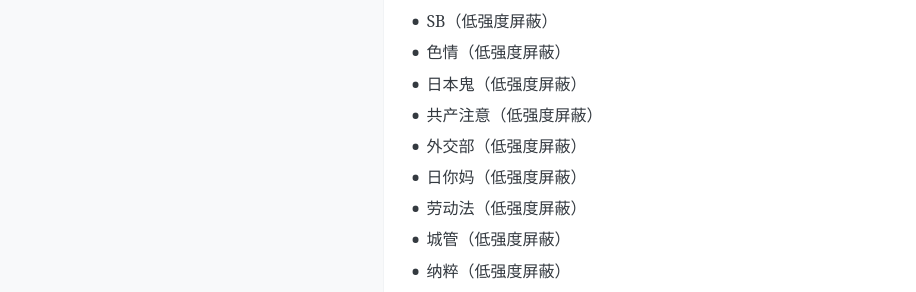
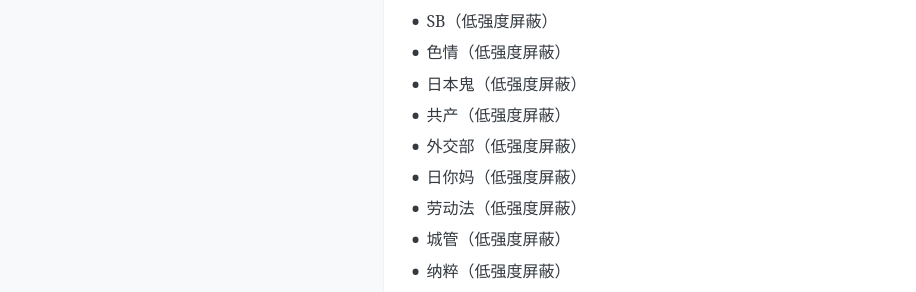
Before and after one commit to colinxu2020/classin, a Jekyll site: the page built from _posts/2022-10-06-minganci.md, in a window 1280 px wide and 1284 px high. Shown: the part 500-792 px from the top of the window, without its empty margins (0-916 px from the left). Built offline with Jekyll 4.4.1, drawn with Linux system fonts in a browser that asks for light colours; comment, search, counter and statistics services are not loaded.

Commit message:
Update 2022-10-06-minganci.md

```diff
--- a/_posts/2022-10-06-minganci.md
+++ b/_posts/2022-10-06-minganci.md
@@ -23,7 +23,7 @@ comments: true
 - SB（低强度屏蔽）
 - 色情（低强度屏蔽）
 - 日本鬼（低强度屏蔽）
-- 共产注意（低强度屏蔽）
+- 共产（低强度屏蔽）
 - 外交部（低强度屏蔽）
 - 日你妈（低强度屏蔽）
 - 劳动法（低强度屏蔽）
```
